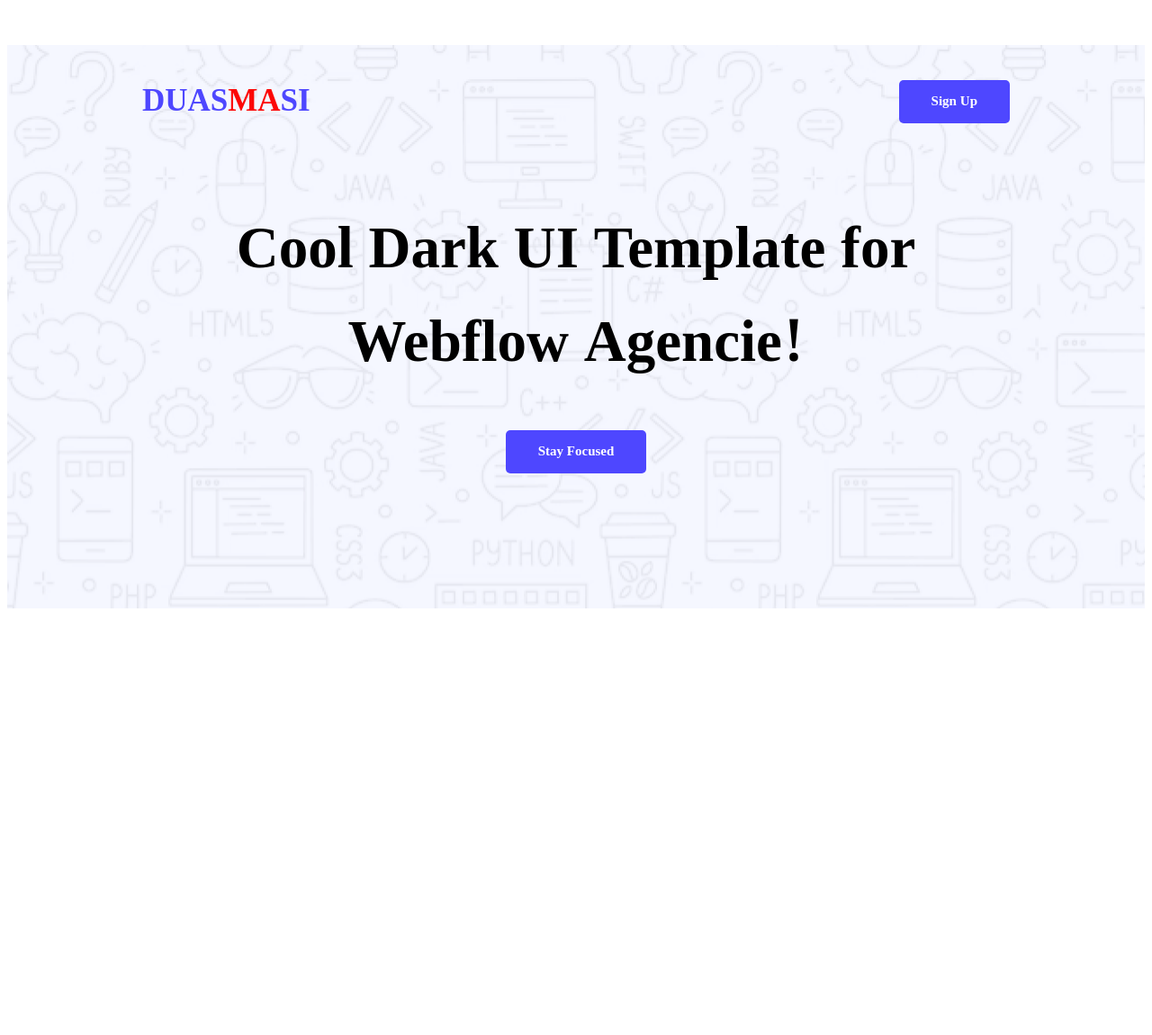
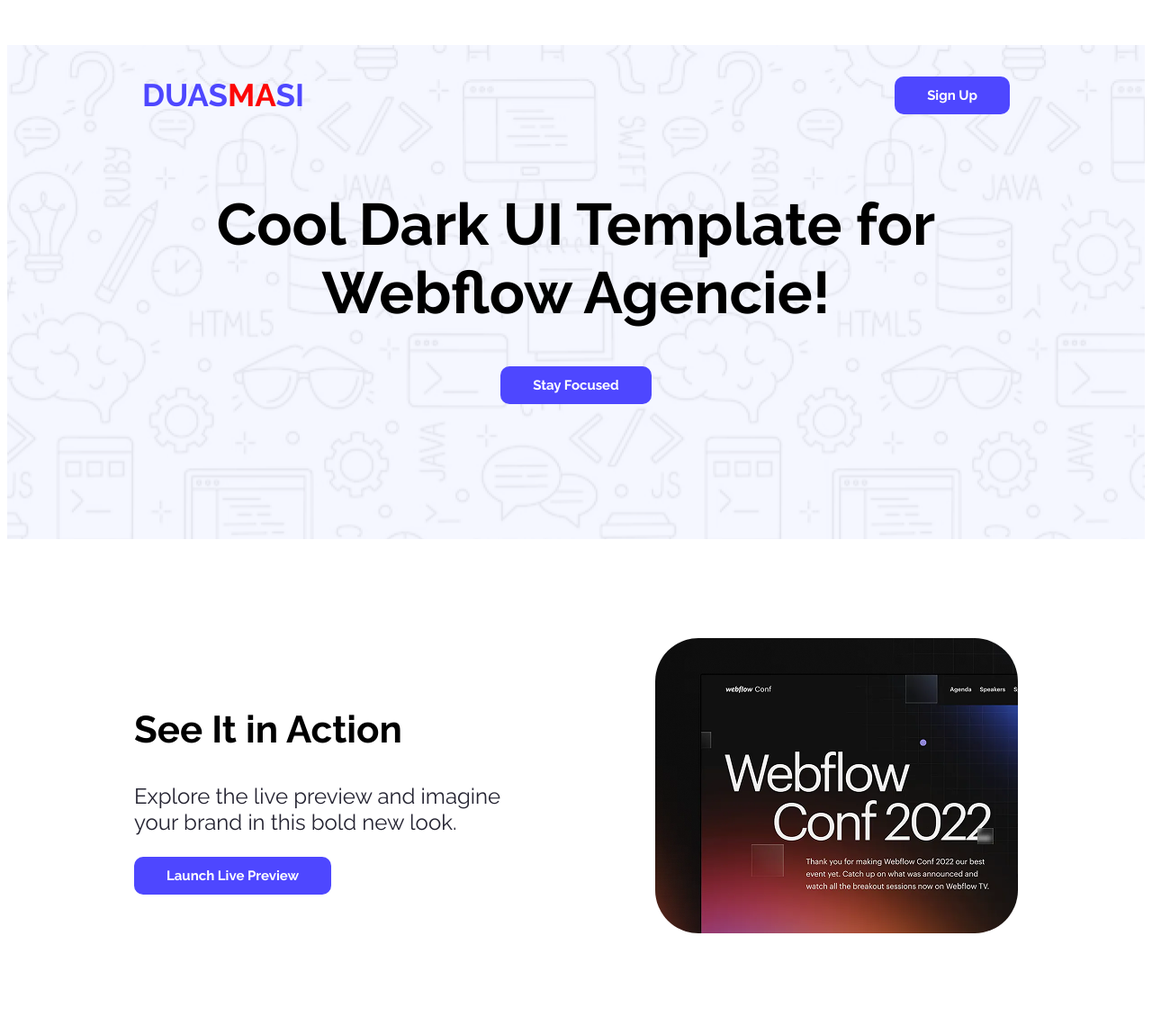
Before and after one commit to SiddiqurRahmanBD/assignment-1, a plain HTML site: page index.html in a window 1280 px wide. Shown: the whole page at 90% size. Before the commit the page ends 800 px from the top, so only its background shows below. Drawn offline with Linux system fonts and the light colour scheme; a web font is replaced by a local one.

Commit message:
Added Section commit

```diff
--- a/Styles/assignment.css
+++ b/Styles/assignment.css
@@ -1,27 +1,25 @@
 
-.noto-serif-bengali-normal{
-  /* font-family: "Noto Serif Bengali", serif;
+*{
+
+  font-family: "Raleway", sans-serif;
   font-optical-sizing: auto;
-   font-style: normal;
-  font-variation-settings:
-    "wdth" 100; */
+
 }
 
-.noto-serif-bengali-normal {
-  /* font-family: "Noto Serif Bengali", serif;
+.inter {
+  font-family: "Inter", sans-serif;
   font-optical-sizing: auto;
-  font-style: normal;
-  font-variation-settings:
-    "wdth" 100; */
+
 }
-*{
-    font-family:"Noto Serif Bengali";
+body{
+    font-family: "Inter", sans-serif;
+  font-optical-sizing: auto;
 }
-
 /* shared style */
 
 .header{
     background-image: url(/Assets/Hero-bg.png);
+
     /* Nav Style */
 }
 nav{
@@ -37,12 +35,13 @@
     color: white;
     border: none;
     background-color: #4E47FF;
-    border-radius: 5px;
+    border-radius: 10px;
     padding: 12px 36px;
 
 }
 .primary-btn:hover{
     background-color: red;
+    cursor: pointer;
 }
 nav a{
     text-decoration: none;
@@ -51,7 +50,7 @@
     color: rgb(252, 7, 7);
 }
 .nav-title{
-    font-weight: 800;
+    font-weight: bold;
     font-size: 35px;
     color: #4E47FF;
 
@@ -82,5 +81,25 @@
     font-size: 65px;
     padding: 0 200px;
 
+/* Main styles */
+}
+.section{
+    display: flex;
+    align-items: center;
+     justify-content: space-between;
+     gap: 150px;
+     border-radius: 10px;
+     padding: 110px 141px;
+}
+.image{
+    border-radius: 48px;
+}
+.section-title{
+    font-weight: bold;
+    font-size: 42px;
+}
+.section-info{
 
+    font-size: 24px;
+    color: #252432;
 }
--- a/index.html
+++ b/index.html
@@ -4,23 +4,22 @@
     <meta charset="UTF-8">
     <meta name="viewport" content="width=device-width, initial-scale=1.0">
     <title>My First Assignment</title>
-    <link rel="preconnect" href="https://fonts.googleapis.com">
-    <link rel="preconnect" href="https://fonts.googleapis.com">
-<link rel="preconnect" href="https://fonts.gstatic.com" crossorigin>
-<link href="https://fonts.googleapis.com/css2?family=Inter:ital,opsz,wght@0,14..32,100..900;1,14..32,100..900&family=Noto+Serif+Bengali:wght@100..900&family=Tiro+Bangla:ital@0;1&display=swap" rel="stylesheet">
 <link rel="preconnect" href="https://fonts.googleapis.com">
 <link rel="preconnect" href="https://fonts.gstatic.com" crossorigin>
-<link href="https://fonts.googleapis.com/css2?family=Inter:ital,opsz,wght@0,14..32,100..900;1,14..32,100..900&family=Noto+Serif+Bengali:wght@100..900&family=Tiro+Bangla:ital@0;1&display=swap" rel="stylesheet">
-    <link rel="stylesheet" href="/Styles/assignment.css">
+<link href="https://fonts.googleapis.com/css2?family=Inter:ital,opsz,wght@0,14..32,100..900;1,14..32,100..900&display=swap" rel="stylesheet">
+<link rel="preconnect" href="https://fonts.googleapis.com">
+<link rel="preconnect" href="https://fonts.gstatic.com" crossorigin>
+<link href="https://fonts.googleapis.com/css2?family=Raleway:ital,wght@0,100..900;1,100..900&display=swap" rel="stylesheet">
+    <link rel="stylesheet" href="./Styles/assignment.css">
 </head>
 
-<body>
+<body class="inter">
 
     <header class="header">
         <nav>
-            <h3 class="nav-title noto-serif-bengali-normal">DUAS<SPan class="ma">MA</SPan>SI</h3>
+            <h3 class="nav-title">DUAS<SPan class="ma">MA</SPan>SI</h3>
             <ul>
-                <li><a href=""><button class="primary-btn noto-serif-bengali-normal">Sign Up</button></a></li>
+                <li><a href=""><button class="primary-btn">Sign Up</button></a></li>
             </ul>
         </nav>
         <div class="banner">
@@ -30,5 +29,18 @@
             </div>
         </div>
     </header>
+    <main>
+        <section>
+            <div class="section">
+                <div class="section-container">
+                    <h2 class="section-title">See It in Action</h2>
+                    <p class="section-info">Explore the live preview and imagine your brand in this bold new look.</p>
+                    <button class="primary-btn">Launch Live Preview</button>
+
+                </div>
+                <img class="image" src="/Assets/wc-mini.png" alt="">
+            </div>
+        </section>
+    </main>
 </body>
 </html>
```
